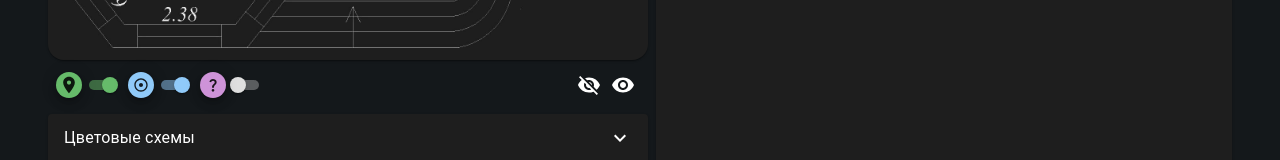
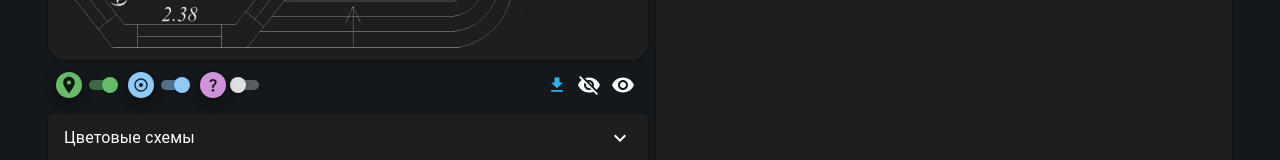
Before and after one commit to RojkovYury/HomeRenovation, a Next.js app: page / in a window 1280 px wide. Shown: the part 748-908 px from the top of the page. Built offline with nearby package versions, Linux system fonts and the light colour scheme.

Commit message:
download orig button

```diff
--- a/src/app/components/map-footer.tsx
+++ b/src/app/components/map-footer.tsx
@@ -5,6 +5,7 @@ import VisibilityOffIcon from '@mui/icons-material/VisibilityOff';
 import RoomIcon from '@mui/icons-material/Room';
 import AdjustIcon from '@mui/icons-material/Adjust';
 import QuestionMarkIcon from '@mui/icons-material/QuestionMark';
+import DownloadIcon from '@mui/icons-material/Download';
 
 interface MapFooterProps {
   generalRoomTagsVisibility?: boolean;
@@ -52,6 +53,11 @@ export default function MapFooter(props: MapFooterProps) {
       </Box>
 
       <Box sx={{ display: 'flex', alignItems: 'center' }}>
+        <a href={'/images/main.jpg'} download style={{ textDecoration: 'none', display: 'inline-block' }}>
+          <IconButton color="info" size="small" >
+            <DownloadIcon fontSize="small" />
+          </IconButton>
+        </a>
         <IconButton
           size="small"
           onClick={() => {
--- a/src/app/page.tsx
+++ b/src/app/page.tsx
@@ -1,7 +1,7 @@
 /* eslint-disable @next/next/no-img-element */
 "use client"
 
-import { Box, Dialog, Link, Paper } from "@mui/material";
+import { Box, Dialog, Paper } from "@mui/material";
 import { useTheme } from '@mui/material/styles';
 import { useState } from "react";
 import RoomTags from "./components/room-tags";
@@ -78,6 +78,7 @@ export default function Main() {
           <RoomTags currentTag={currentTag} setCurrentTag={setCurrentTag} roomTagsVisibility={roomTagsVisibility} />
           <QuestionRoomTags currentTag={currentTag} setCurrentTag={setCurrentTag} questionRoomTagsVisibility={questionRoomTagsVisibility} />
         </Paper>
+
         <MapFooter
           generalRoomTagsVisibility={generalRoomTagsVisibility}
           setGeneralRoomTagsVisibility={setGeneralRoomTagsVisibility}
--- a/src/app/question-room-tags.ts
+++ b/src/app/question-room-tags.ts
@@ -72,7 +72,6 @@ const questionRoomTags = [
     room: 'Гостевая спальня',
     description: `
       Окно в спальне, в которое утром жестко бьет Солнце. </br>
-      Продумать блэкаут при условиии размещения стола вдоль окна.
     `,
     pics: [],
   },
```
Also changed, not shown: public/images/main.jpg (added).
